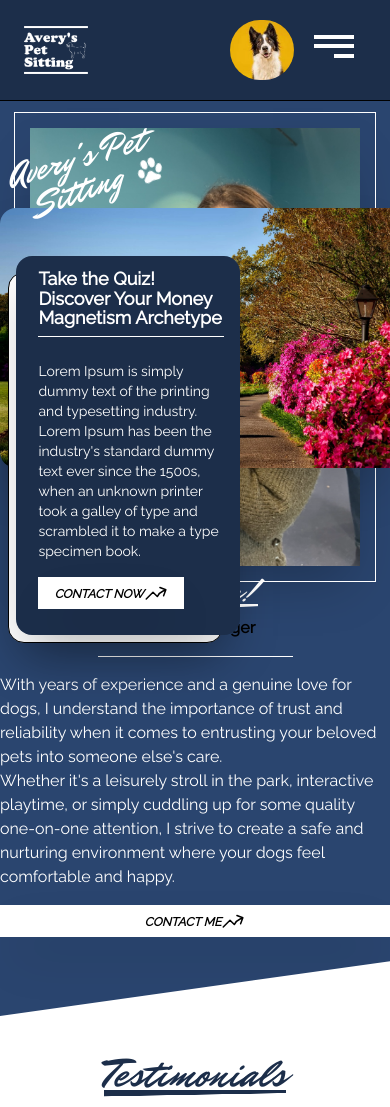
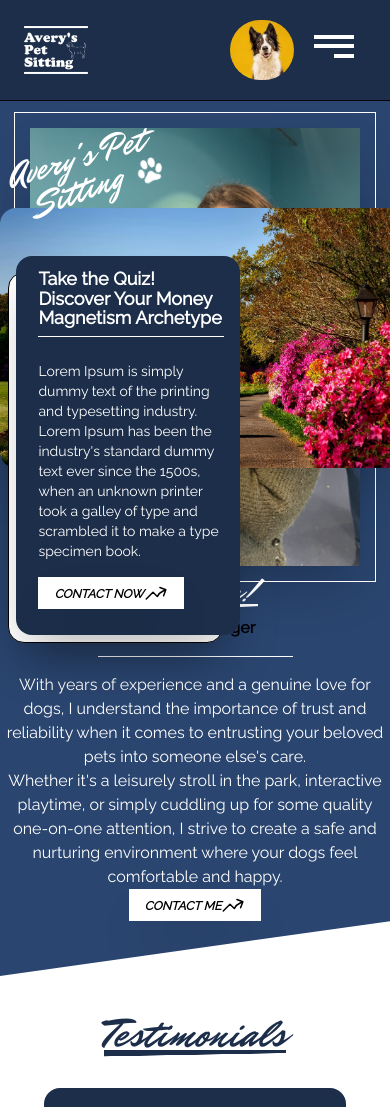
Before and after one commit to MitchellGruner/Averys-Pet-Sitting, a Next.js app: page / in a window 390 px wide. Shown: the top 1107 px of the page. Built offline with nearby package versions, Linux system fonts and the light colour scheme.

Commit message:
minimal stylistic improvements for tablet view

```diff
--- a/app/styles/about/About.scss
+++ b/app/styles/about/About.scss
@@ -18,15 +18,23 @@
         }
     }
 
+    p {
+        text-align: center;
+    }
+
+    a {
+        margin: auto;
+    }
+
     @media (min-width: 576px) {
-        margin: 72em auto 2.3em;
+        margin: 63em auto 2.3em;
 
         h1 {
-            font-size: 1.7em;
+            font-size: 2em;
         }
 
         h3 {
-            font-size: 2.1em;
+            font-size: 2.5em;
         }
 
         img {
@@ -34,7 +42,7 @@
         }
 
         p {
-            font-size: 0.9em;
+            font-size: 1.1em;
         }
 
         a {
@@ -61,8 +69,13 @@
             max-width: 60%;
         }
 
+        p {
+            text-align: left;
+        }
+
         a {
             max-width: 70%;
+            margin: inherit;
         }
 
         .flex-col {
```
